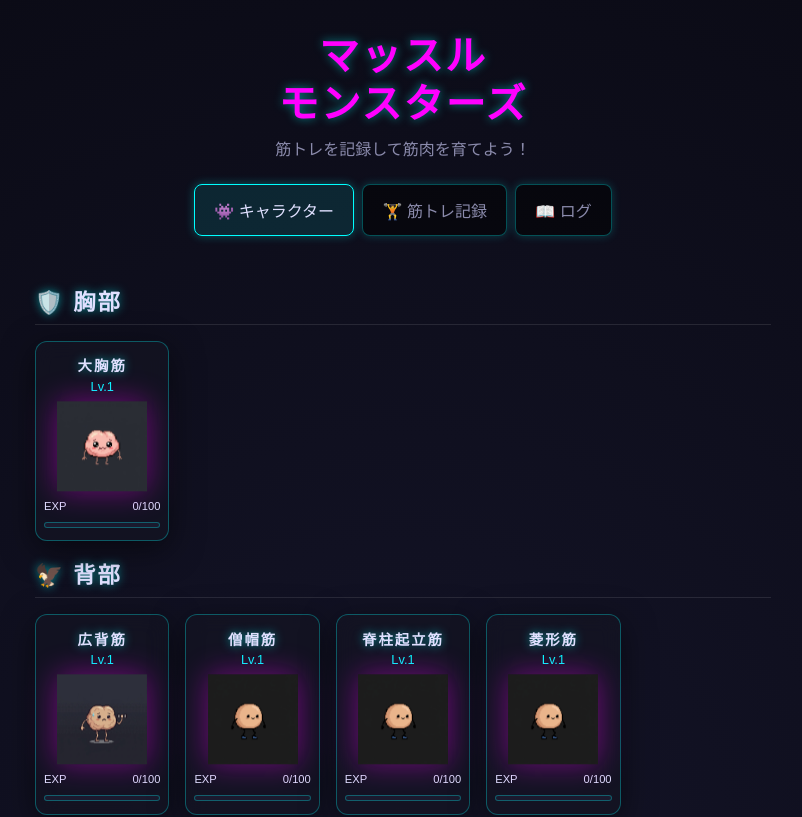
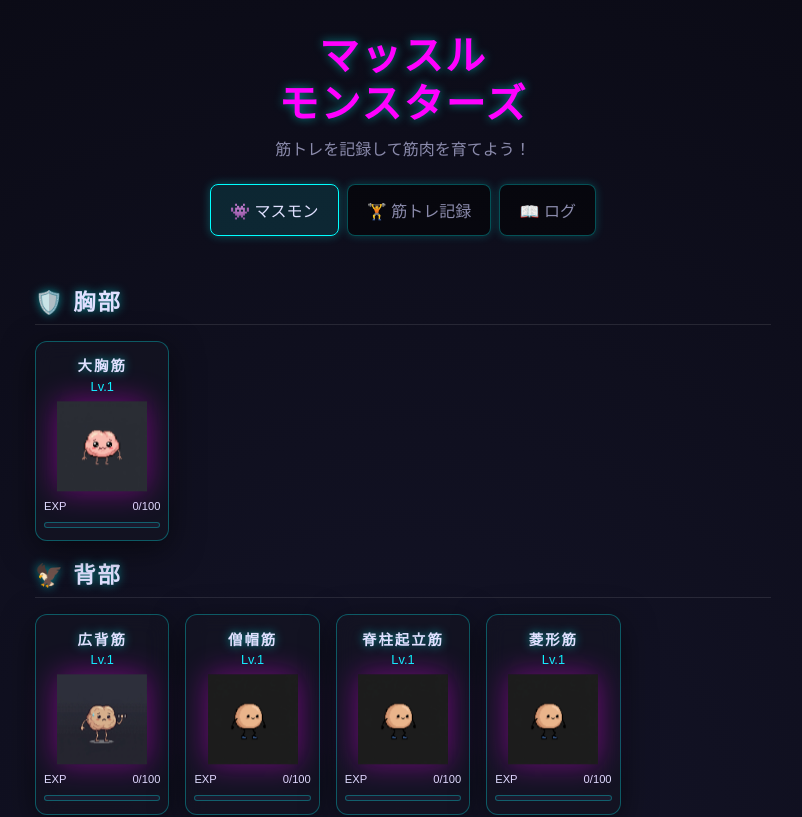
Before and after one commit to Uchu-Kurage/muscle_monsters, a React (Vite) app: page / in a window 1280 px wide. Shown: the top 817 px of the page, without its empty margins (237-1039 px from the left). Built offline with nearby package versions, Linux system fonts and the light colour scheme; a web font is replaced by a local one.

Commit message:
Change 'キャラクター' tab text to 'マスモン'

```diff
--- a/src/App.tsx
+++ b/src/App.tsx
@@ -381,7 +381,7 @@ function App() {
           className={`tab-button ${activeTab === 'characters' ? 'active' : ''}`}
           onClick={() => setActiveTab('characters')}
         >
-          👾 キャラクター
+          👾 マスモン
         </button>
         <button
           className={`tab-button ${activeTab === 'record' ? 'active' : ''}`}
```
